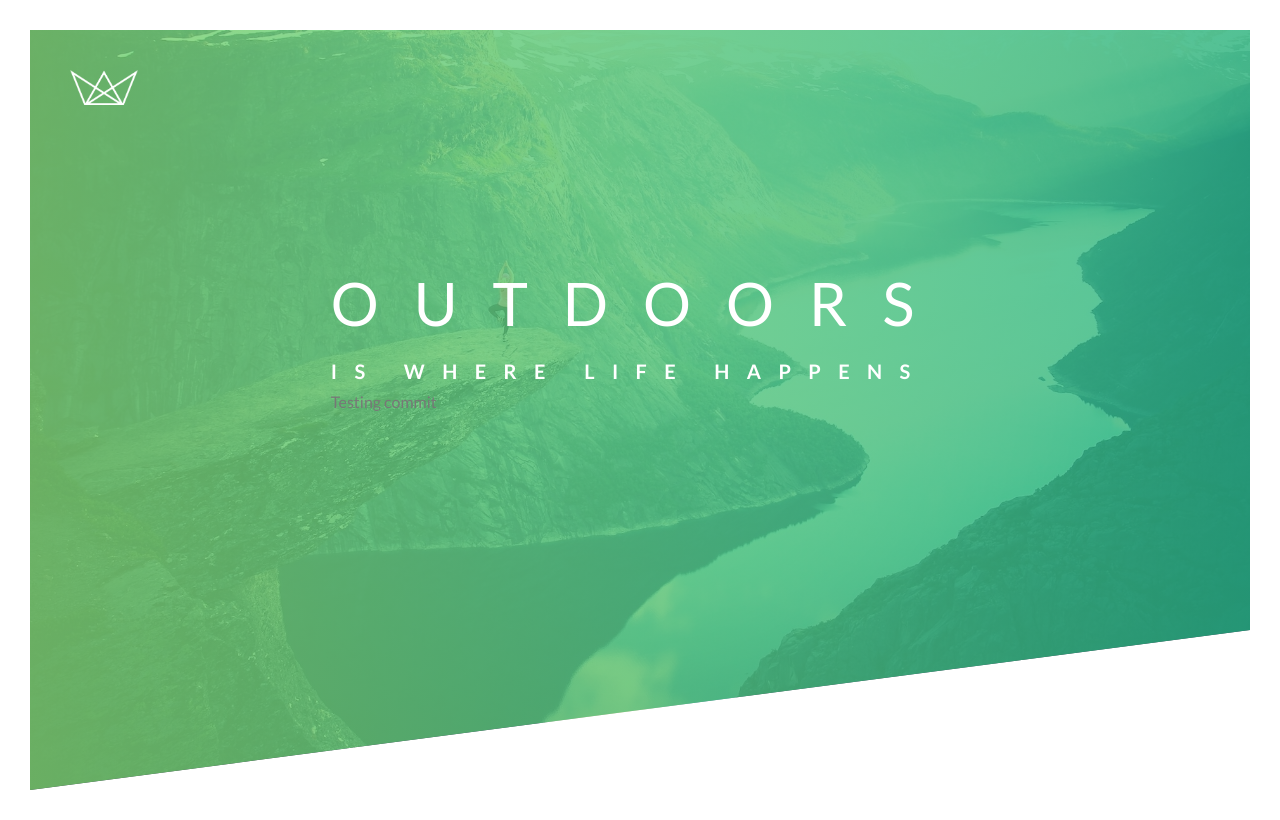
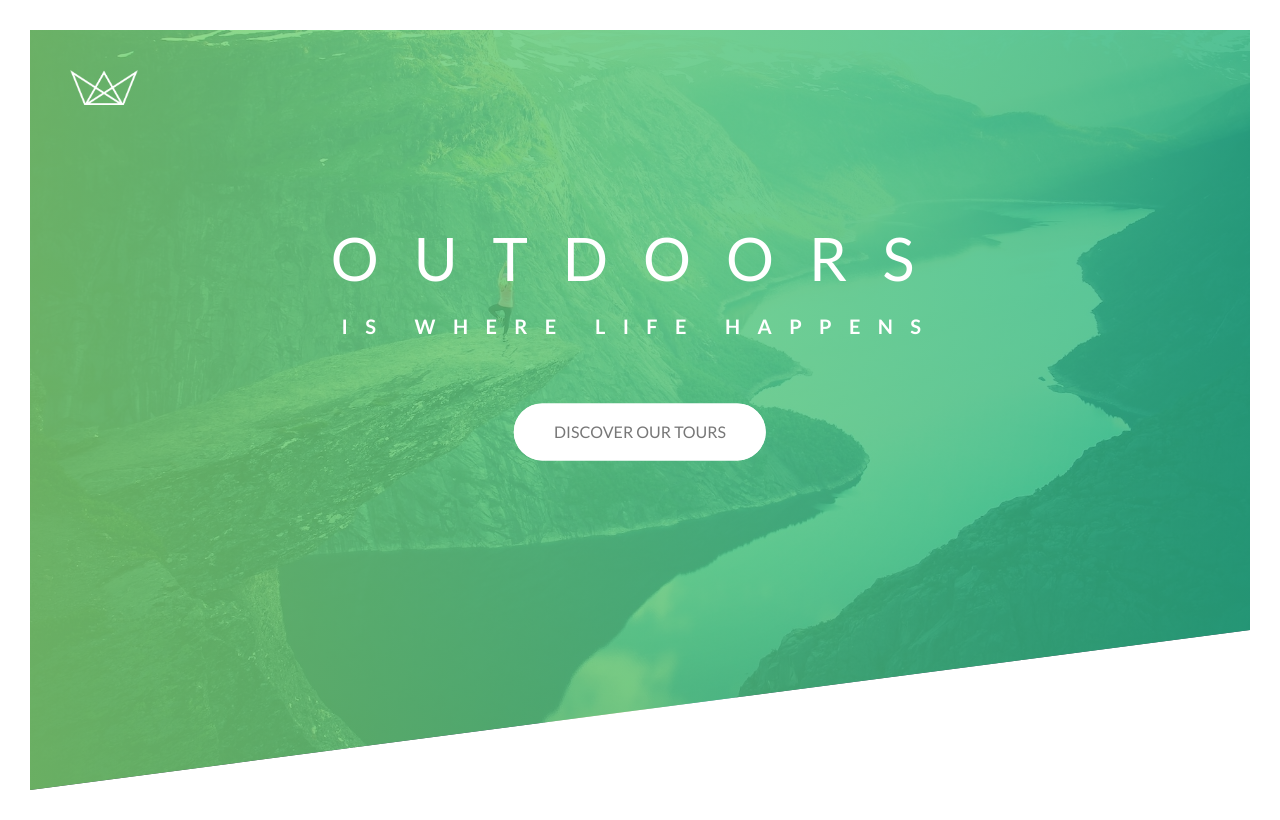
Before and after one commit to hasina1887/NatoursProject, a PHP site: page / in a window 1280 px wide. Run offline with PHP 8.4, Linux system fonts and the light colour scheme; some libraries are stand-ins or nearby versions.

Commit message:
header part 1 completed

```diff
--- a/css/style.css
+++ b/css/style.css
@@ -46,11 +46,13 @@ left:40px;
     top: 40%;
     left: 50%;
     transform: translate(-50%,-50%);
+    text-align: center;
 }
 .heading-primary{
     color: #FFF;
     text-transform: uppercase;
-    backface-visibility: hidden
+    backface-visibility: hidden;
+    margin-bottom: 60px;;
 }
 
 .heading-primary-main{
@@ -96,3 +98,66 @@ left:40px;
         transform: translate(0);
     }
 }
+
+@keyframes moveInButton{
+    0%{
+        opacity: 0;
+        transform: translateY(30px);
+    }
+    100%{
+        opacity: 1;
+        transform: translateY(0);
+    }
+}
+.btn:link,
+.btn:visited {
+text-decoration: none;
+text-transform: uppercase;
+padding: 15px 40px;
+border-radius: 100px;
+display: inline-block;
+transition:all .2s;
+position: relative;
+
+}
+.btn-animated{
+    animation: moveInButton .5s ease-out .75s;
+    animation-fill-mode: backwards;
+}
+.btn:hover{
+transform: translateY(-3px);
+box-shadow: 0 10px 20px rgba(0,0,0,.2);
+}
+
+
+.btn:active{
+    transform: translateY(-1px);
+    box-shadow: 0 5px 10px rgba(0,0,0,.2);
+}
+
+.btn-white{
+background: #FFF;
+color:#777;
+}
+
+.btn::after{
+    content: "";
+    display: inline-block;
+    height: 100%;
+    width: 100%;
+    border-radius: 100px;
+    position: absolute;
+    top:0;
+    left:0;
+    z-index:-1;
+    transition: all .4s;
+}
+
+.btn-white::after{
+    background: #FFF;
+}
+
+.btn:hover::after{
+    transform: scaleX(1.4) scaleY(1.6);
+    opacity: 0;
+}
--- a/index.html
+++ b/index.html
@@ -22,7 +22,7 @@
                     <span class="heading-primary-main">Outdoors</span>
                     <span class="heading-primary-sub">is where life happens</span>
                 </h1>
-                <p>Testing commit</p>
+                <a href="#" class="btn btn-white btn-animated">Discover our tours</a>
             </div>
         </header>
 
```
